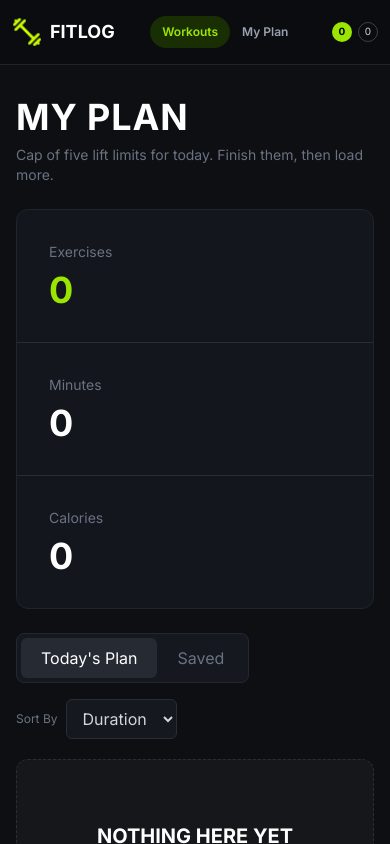
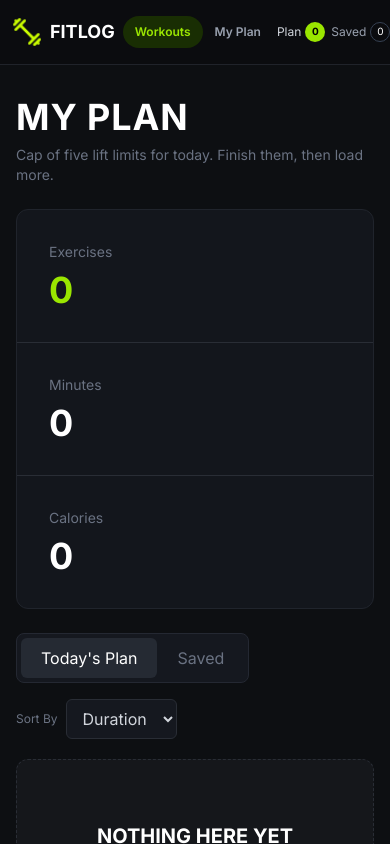
Before and after one commit to hasanrafiqul/fit-l0g-06, a Next.js app: page /my-plan in a window 390 px wide. Shown: the top 844 px of the page. Built offline with nearby package versions, Linux system fonts and the light colour scheme.

Commit message:
Responsive work has been done

```diff
--- a/src/components/shared/Navbar.tsx
+++ b/src/components/shared/Navbar.tsx
@@ -366,7 +366,7 @@ const Navbar = () => {
             href="/my-plan"
             className="flex items-center gap-1 text-xs sm:gap-2 sm:text-sm"
           >
-            <span className="hidden text-gray-300 sm:inline">
+            <span className=" text-gray-300">
               Plan
             </span>
 
@@ -380,13 +380,13 @@ const Navbar = () => {
             href="/my-plan"
             className="flex items-center gap-1 text-xs sm:gap-2 sm:text-sm"
           >
-            <span className="hidden text-gray-400 sm:inline">
+            <span className=" text-gray-400">
               Saved
             </span>
 
-            <span className="flex h-5 min-w-5 items-center justify-center rounded-full border border-gray-700 px-1 text-[10px] text-gray-300 sm:text-xs">
-              {savedWorkouts.length}
-            </span>
+            <span className="flex h-5 min-w-5 shrink-0 items-center justify-center rounded-full border border-gray-700 px-1 text-[10px] text-white sm:text-xs">
+  {savedWorkouts.length}
+</span>
           </Link>
 
         </div>
```
